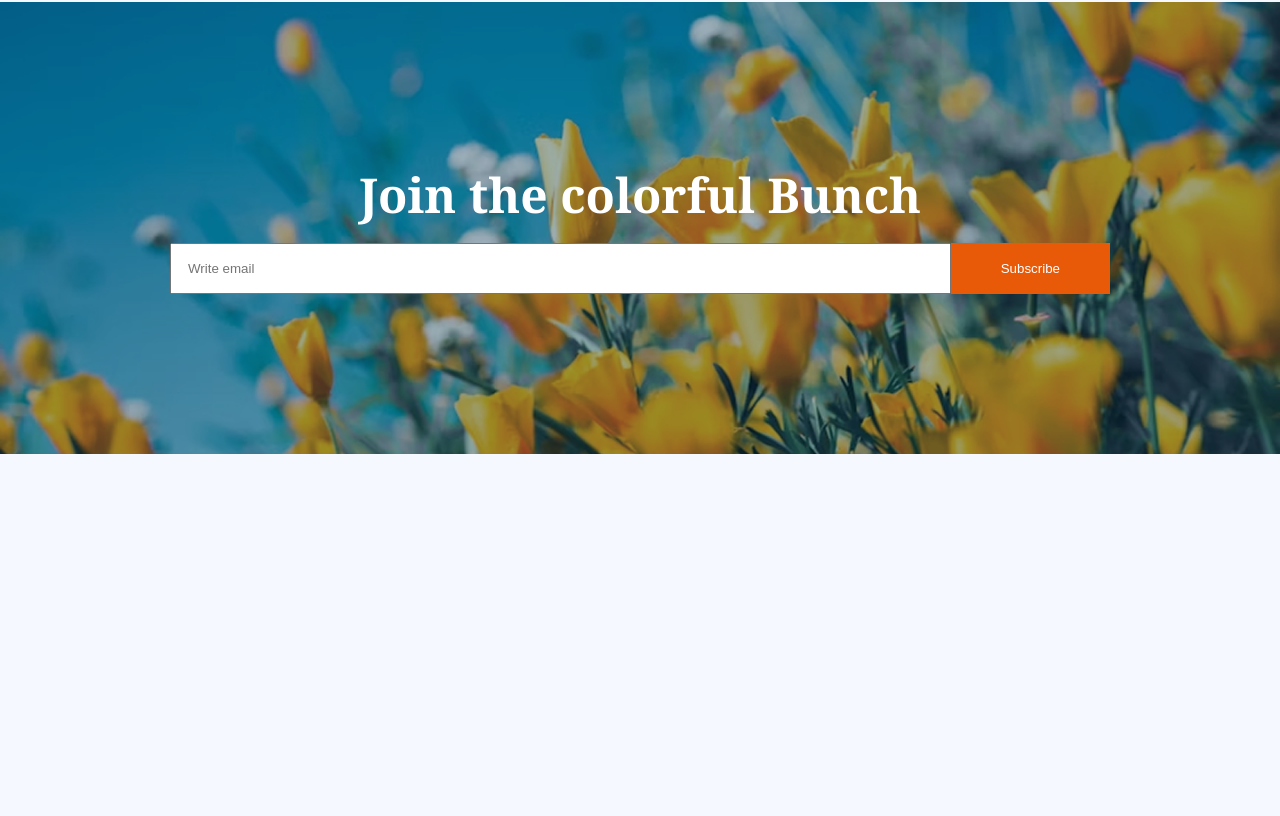
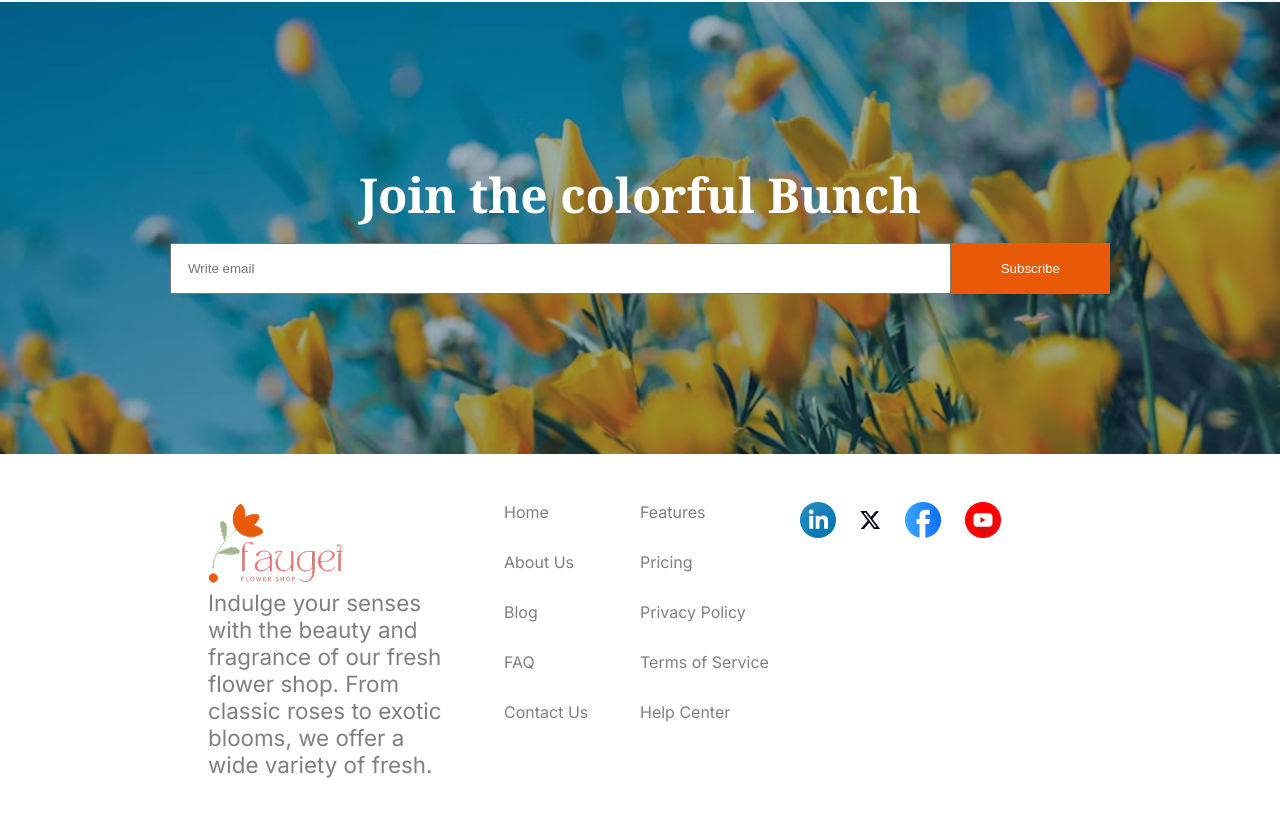
Before and after one commit to kaiyum-sark/b12-assignment-2, a plain HTML site: page index.html in a window 1280 px wide. Shown: the part 3582-4398 px from the top of the page. Before the commit the page ends 4036 px from the top, so only its background shows below. Drawn offline with Linux system fonts and the light colour scheme.

Commit message:
footer section added

```diff
--- a/index.html
+++ b/index.html
@@ -213,13 +213,43 @@
       <!-- Join Section  -->
       <section class="newsletter">
         <h3 class="font-noto">Join the colorful Bunch</h3>
-        <div class="subscription ">
+        <div class="subscription">
           <input type="email" name="" id="" placeholder="Write email" />
           <button class="btn-primary">Subscribe</button>
         </div>
       </section>
     </main>
 
-    <footer></footer>
+    <footer>
+      <section class="footer-container">
+        <div class="footer-logo">
+          <img src="./assets/logo.png" alt="" />
+          <p class="text-gray">
+            Indulge your senses with the beauty and fragrance of our fresh
+            flower shop. From classic roses to exotic blooms, we offer a wide
+            variety of fresh.
+          </p>
+        </div>
+        <div class="footer-links">
+          <div class="link-col-1">
+            <a href="">Home</a>
+            <a href="">About Us</a>
+            <a href="">Blog</a>
+            <a href="">FAQ</a>
+            <a href="">Contact Us</a>
+          </div>
+          <div class="link-col-2">
+            <a href="">Features</a>
+            <a href="">Pricing</a>
+            <a href="">Privacy Policy</a>
+            <a href="">Terms of Service</a>
+            <a href="">Help Center</a>
+          </div>
+        </div>
+        <div class="footer-icon">
+          <img src="./assets/icon-linkedin.png" alt=""><img src="./assets/icon-twitter.png" alt=""><img src="./assets/icon-facebook.png" alt=""><img src="./assets/icon-youtube.png" alt="">
+        </div>
+      </section>
+    </footer>
   </body>
 </html>
--- a/styles/mystyle.css
+++ b/styles/mystyle.css
@@ -25,11 +25,11 @@ body {
   color: rgba(0, 0, 0, 0.5);
   font-size: 1.4rem;
 }
-.btn-primary{
-  background-color: #E95A08;
+.btn-primary {
+  background-color: #e95a08;
   color: white;
   padding: 16px 50px;
-  border:none;
+  border: none;
 }
 .font-noto {
   font-family: "Noto Serif", serif;
@@ -90,124 +90,159 @@ body {
 .our-plants p {
   padding: 0 7rem;
 }
-.plants-card{
+.plants-card {
   display: grid;
-  grid-template-columns: repeat(4,1fr);
+  grid-template-columns: repeat(4, 1fr);
   gap: 20px;
   margin: 50px auto;
 }
-.card{
+.card {
   display: grid;
   grid-template-rows: repeat(1, 1fr);
   gap: 30px;
 }
-.card-text{
+.card-text {
   display: block;
 }
-.card-text h5{
+.card-text h5 {
   color: #111111;
   font-size: 22px;
   font-weight: bold;
-  padding: 15px 0 0 ;
-
+  padding: 15px 0 0;
 }
 
 /* Plants Lover Section  */
-.plants-lover{
+.plants-lover {
   display: flex;
   align-items: center;
   margin-top: 200px;
 }
-.store-image{
+.store-image {
   position: relative;
-
-
 }
-.badge-image{
+.badge-image {
   height: 286px;
   position: absolute;
   transform: translate(-65%, -40%);
   filter: drop-shadow(-4px 10px 4px rgba(0, 0, 0, 0.25));
 }
-.plants-lover-right{
+.plants-lover-right {
   margin: 30px 0 30px 100px;
 }
-.plants-lover-right ul{
+.plants-lover-right ul {
   padding-left: 1.4rem;
 }
 
 /* Latest Deals Section  */
-.latest-deals{
+.latest-deals {
   margin-top: 8rem;
   text-align: center;
 }
-.latest-deals p{
+.latest-deals p {
   padding: 0 7rem;
 }
 /* -------Deals Section Grid display  */
-.deals-container{
+.deals-container {
   display: grid;
-  grid-template-columns: repeat(2,1fr);
+  grid-template-columns: repeat(2, 1fr);
   gap: 1rem;
   margin-top: 6rem;
 }
-.deals-container-small{
+.deals-container-small {
   display: grid;
-  grid-template-rows: repeat(1,1fr);
+  grid-template-rows: repeat(1, 1fr);
 }
 /* --------Deals Container Text Position--------- */
-.deals-image img{
+.deals-image img {
   border: none;
   border-radius: 1rem;
   filter: brightness(45%);
 }
-.deals-image{
+.deals-image {
   position: relative;
 }
-.deals-image .image-text{
+.deals-image .image-text {
   position: absolute;
   top: 50%;
   left: 50%;
   transform: translate(-50%, -50%);
   color: white;
 }
-.deals-container-large img{
+.deals-container-large img {
   border-radius: 1.3rem;
 }
-.deals-container-large h4{
+.deals-container-large h4 {
   font-size: 2rem;
   font-weight: 600;
 }
-.deals-container-large h5{
+.deals-container-large h5 {
   font-size: 1.5rem;
 }
 
 /* Join Section  */
-.newsletter{
+.newsletter {
   margin-top: 6rem;
- padding-top: 10rem;
- padding-bottom: 10rem;
+  padding-top: 10rem;
+  padding-bottom: 10rem;
   text-align: center;
+  background-color: rgba(7, 51, 79, 0.4);
   background-image: url("../assets/news-letter-bg.png");
   background-repeat: no-repeat;
   background-size: 100% 100%;
-
 }
-.newsletter h3{
+.newsletter h3 {
   color: white;
   font-size: 3rem;
   font-weight: bold;
   margin-bottom: 1rem;
 }
 
-.subscription{
+.subscription {
   display: flex;
   text-align: center;
   justify-content: center;
   width: calc(1140px - 100px - 100px);
   margin: 0 auto;
 }
-.subscription>input{
+.subscription > input {
   flex: 2;
   padding: 1rem;
 }
+
+/* Footer Section  */
+footer {
+  background-color: white;
+  padding: 3rem;
+}
+.footer-container {
+  margin: 0 10rem;
+  display: grid;
+  grid-template-columns: repeat(3, 1fr);
+  align-items: start;
+  gap: 1.5rem;
+}
+.footer-links {
+  display: grid;
+  grid-template-columns: repeat(2, 1fr);
+  justify-content: space-between;
+}
+.footer-links .link-col-1,
+.link-col-2 {
+  display: grid;
+  grid-template-columns: repeat(1, 1fr);
+  text-align: start;
+  gap: 30px;
+}
+.footer-links a {
+  text-decoration: none;
+  color: rgba(0, 0, 0, 0.5);
+}
+.footer-logo p {
+  max-width: 90%;
+}
+.footer-icon {
+  display: flex;
+  gap: 1.5rem;
+  text-align: end;
+  align-items: center;
+}
```
